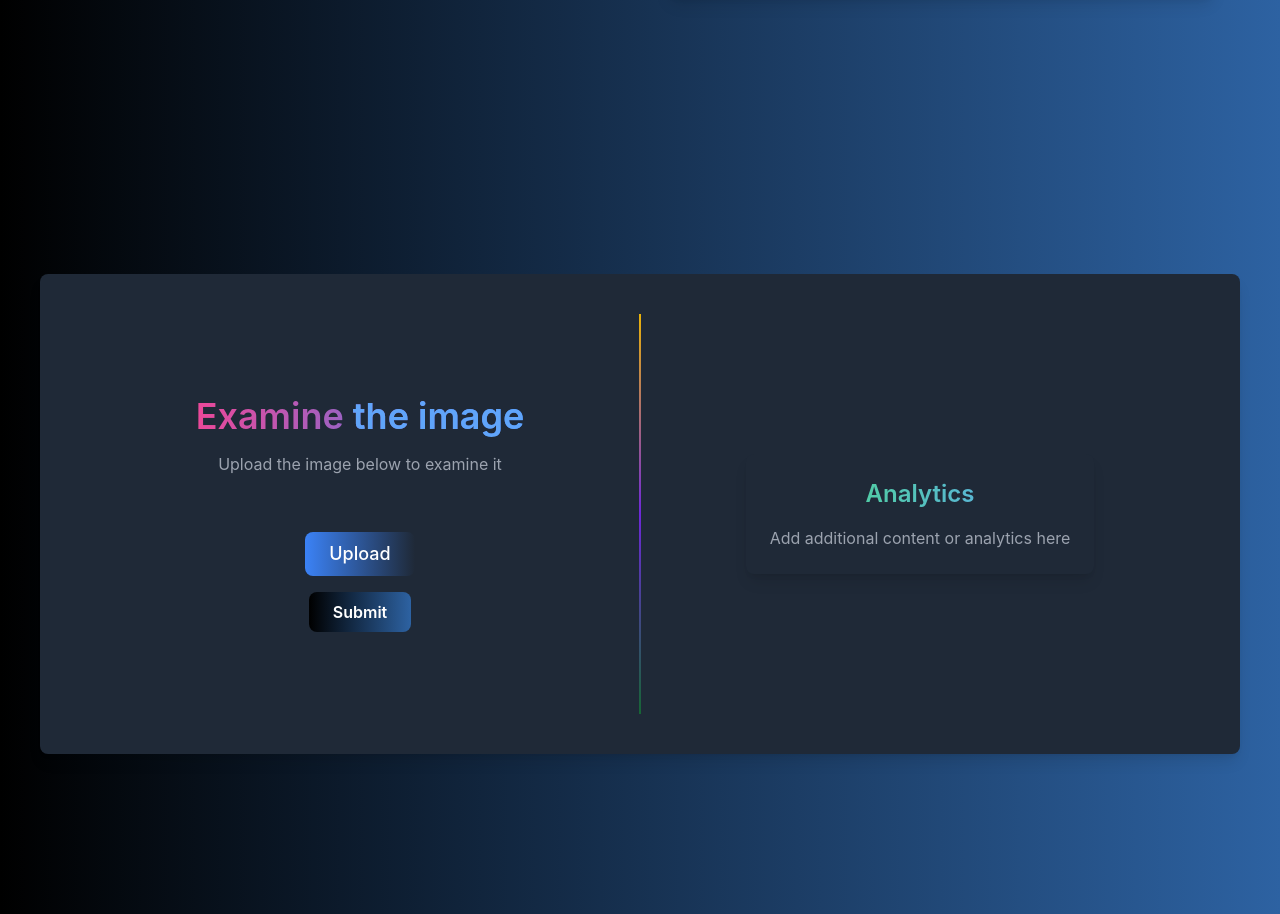
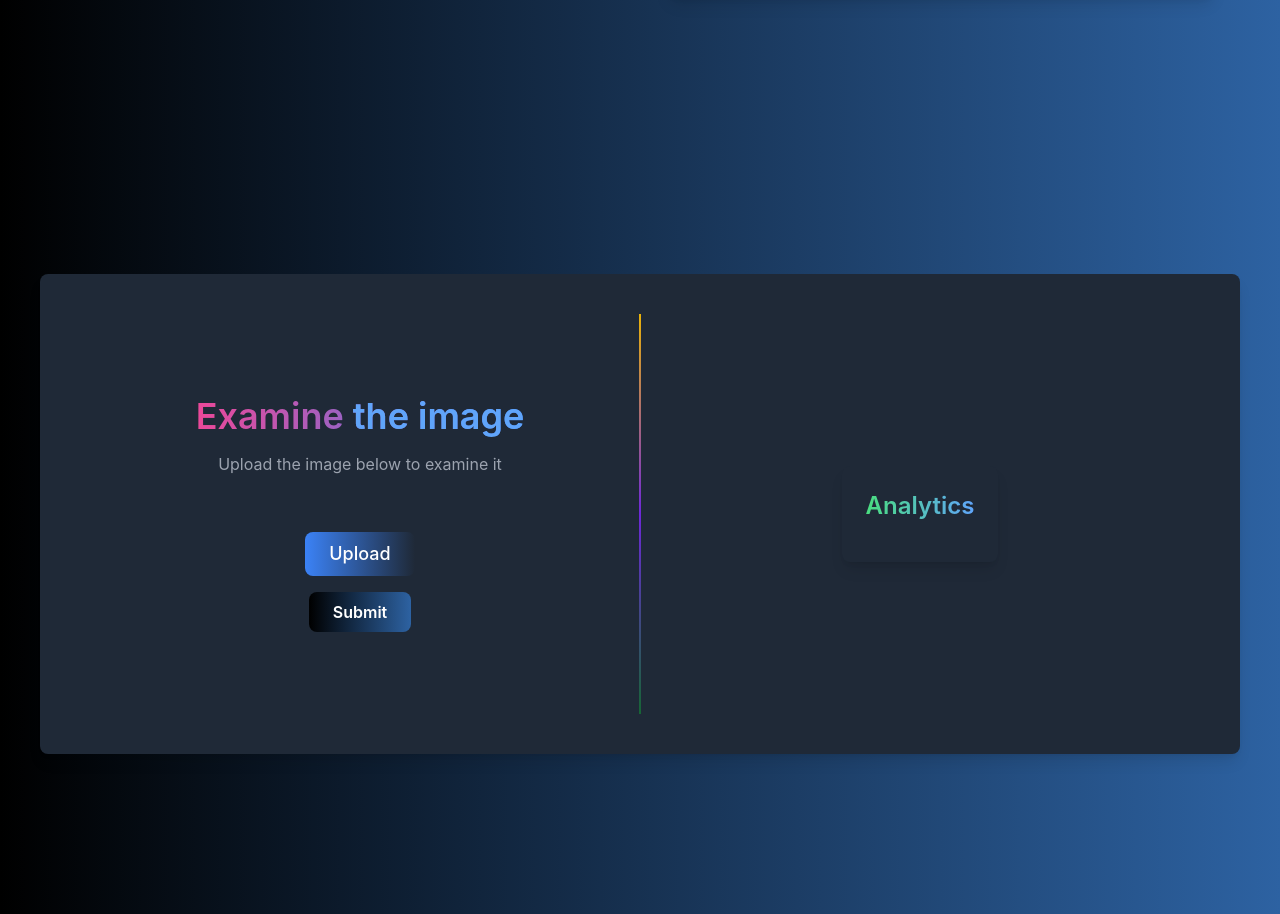
Before and after one commit to aryalbirat/ClassLens, a React (Create React App) app in the folder frontend/: page / in a window 1280 px wide. Shown: the part 558-1472 px from the top of the page. Built offline with nearby package versions, Linux system fonts and the light colour scheme.

Commit message:
ML implemented

```diff
--- a/frontend/src/pages/Examine.js
+++ b/frontend/src/pages/Examine.js
@@ -2,8 +2,10 @@ import React, { useState } from "react";
 
 const Examine = () => {
   const [img, setImg] = useState(null);
-  const [notification, setNotification] = useState(""); // State for notification message
-  const [selectedImageName, setSelectedImageName] = useState(""); // State for image name display
+  const [imgPreview, setImgPreview] = useState(null); // To store the preview URL
+  const [notification, setNotification] = useState("");
+  const [selectedImageName, setSelectedImageName] = useState("");
+  const [beResponse, setBeResponse] = useState("");
 
   const handleClick = () => {
     if (!img) {
@@ -23,6 +25,7 @@ const Examine = () => {
         setNotification("Image uploaded successfully!"); // Set success message
         setTimeout(() => setNotification(""), 3000); // Clear notification after 3 seconds
         console.log(data.message || "Image uploaded successfully!");
+        setBeResponse(data);
       })
       .catch((err) => {
         setNotification("Error uploading image."); // Set error message
@@ -35,10 +38,11 @@ const Examine = () => {
     const selectedFile = e.target.files[0];
     setImg(selectedFile);
     setSelectedImageName(selectedFile ? selectedFile.name : "No image selected");
+    setImgPreview(selectedFile ? URL.createObjectURL(selectedFile) : null); // Set preview URL
   };
 
   return (
-    <setion id="examine">
+    <section id="examine">
       <div className="min-h-screen flex justify-center items-center bg-gradient-to-r from-[#000000] to-[#2d62a2]">
         <div className="grid grid-cols-2 mt-15 justify-center h-[30rem] w-[90rem] items-center bg-gray-800 rounded-lg shadow-lg m-10 p-10 relative">
 
@@ -60,6 +64,7 @@ const Examine = () => {
 
             <input
               type="file"
+              accept="image/*"
               onChange={handleImageSelect}
               className="hidden"
               id="file-upload"
@@ -95,12 +100,25 @@ const Examine = () => {
               <h2 className="text-2xl font-semibold text-transparent bg-clip-text bg-gradient-to-r from-green-400 to-blue-400 mb-4">
                 Analytics
               </h2>
-            <p className="text-gray-400">Add additional content or analytics here</p>
+              {imgPreview && (
+                <img
+                  src={imgPreview}
+                  alt="Uploaded Preview"
+                  className="w-64 h-64 object-cover rounded-lg shadow-md"
+                />
+              )}
+              {beResponse && (
+                <p className="text-gray-400 mb-4">
+                Attentive Students: {beResponse?.attentive_students} <br/>
+                Attentive Percentage: {beResponse?.attentiveness_percentage} <br/>
+                Total Students: {beResponse?.total_students}
+              </p>
+              )}
             </div>
           </div>
         </div>
       </div>
-    </setion>
+    </section>
   );
 };
 
```
Also changed, not shown: 25 other files (tests, documents, lock files or other folders). Lines whose indentation alone changed are shown as unchanged.
